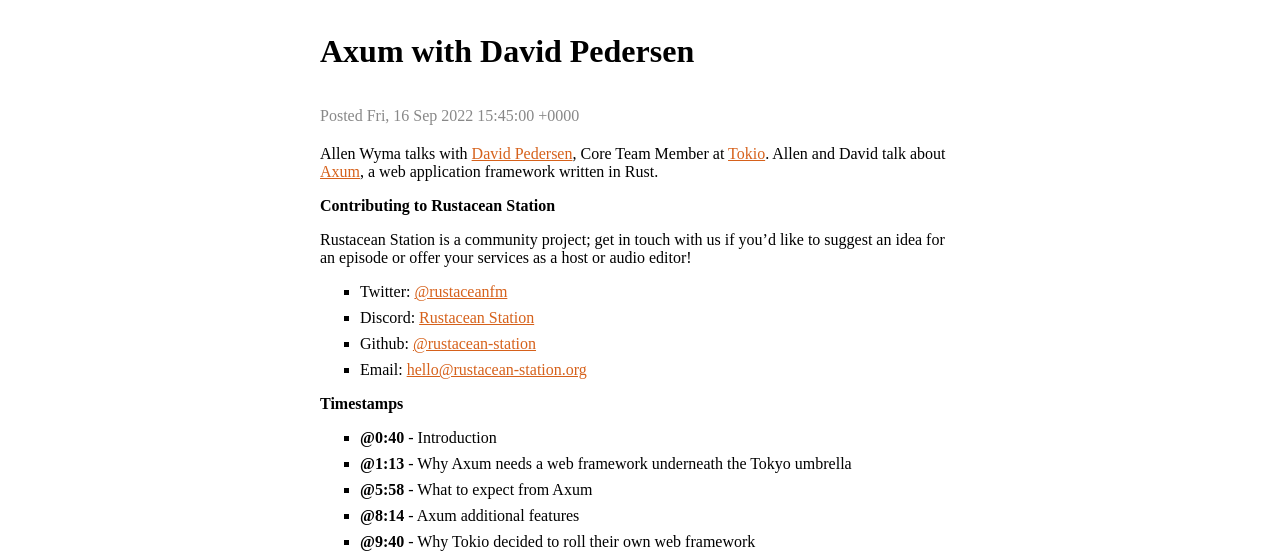
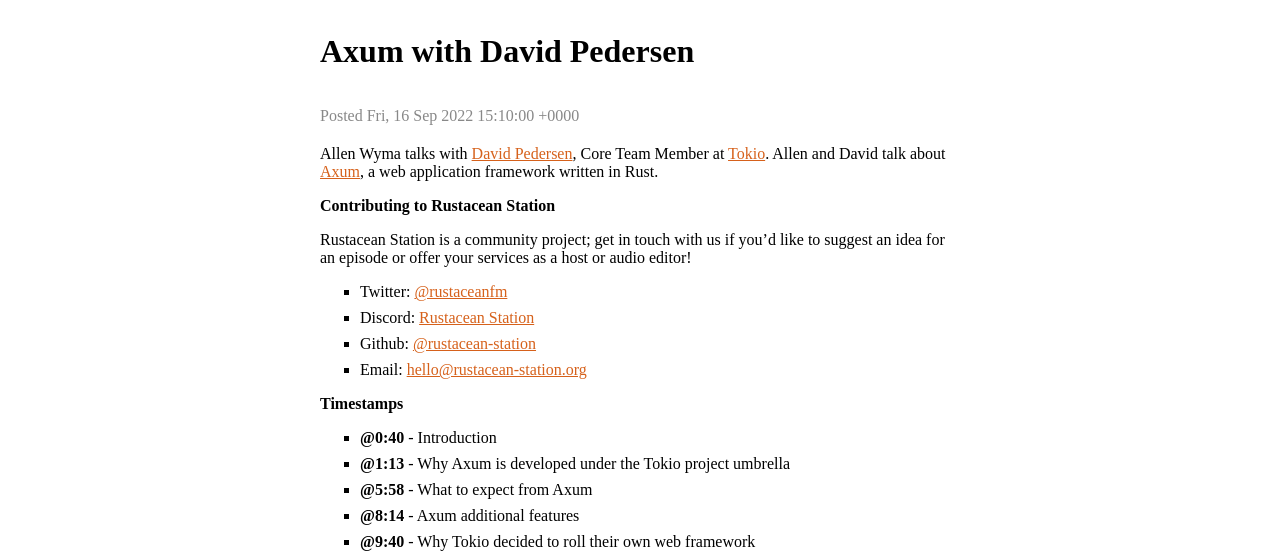
Before and after one commit to rustacean-station/rustacean-station.org, a Jekyll site: the page built from _episodes/interviews/2022-09-16-david-pedersen.md, in a window 1280 px wide. Shown: the part 518-1077 px from the top of the page. Built offline with Jekyll 4.4.1, drawn with Linux system fonts in a browser that asks for light colours.

Commit message:
Apply suggestions from code review

```diff
--- a/_episodes/interviews/2022-09-16-david-pedersen.md
+++ b/_episodes/interviews/2022-09-16-david-pedersen.md
@@ -1,6 +1,6 @@
 ---
 title: "Axum with David Pedersen"
-date: 2022-09-16T15:45:00Z
+date: 2022-09-16T15:10:00Z
 file: https://audio.rustacean-station.org/file/rustacean-station/2022-09-16-david-pedersen.mp3
 duration: "49:10"
 length: "47202638"
@@ -19,7 +19,7 @@
 
 ## Timestamps
 - [@0:40] - Introduction
-- [@1:13] - Why Axum needs a web framework underneath the Tokyo umbrella
+- [@1:13] - Why Axum is developed under the Tokio project umbrella
 - [@5:58] - What to expect from Axum
 - [@8:14] - Axum additional features
 - [@9:40] - Why Tokio decided to roll their own web framework
```
